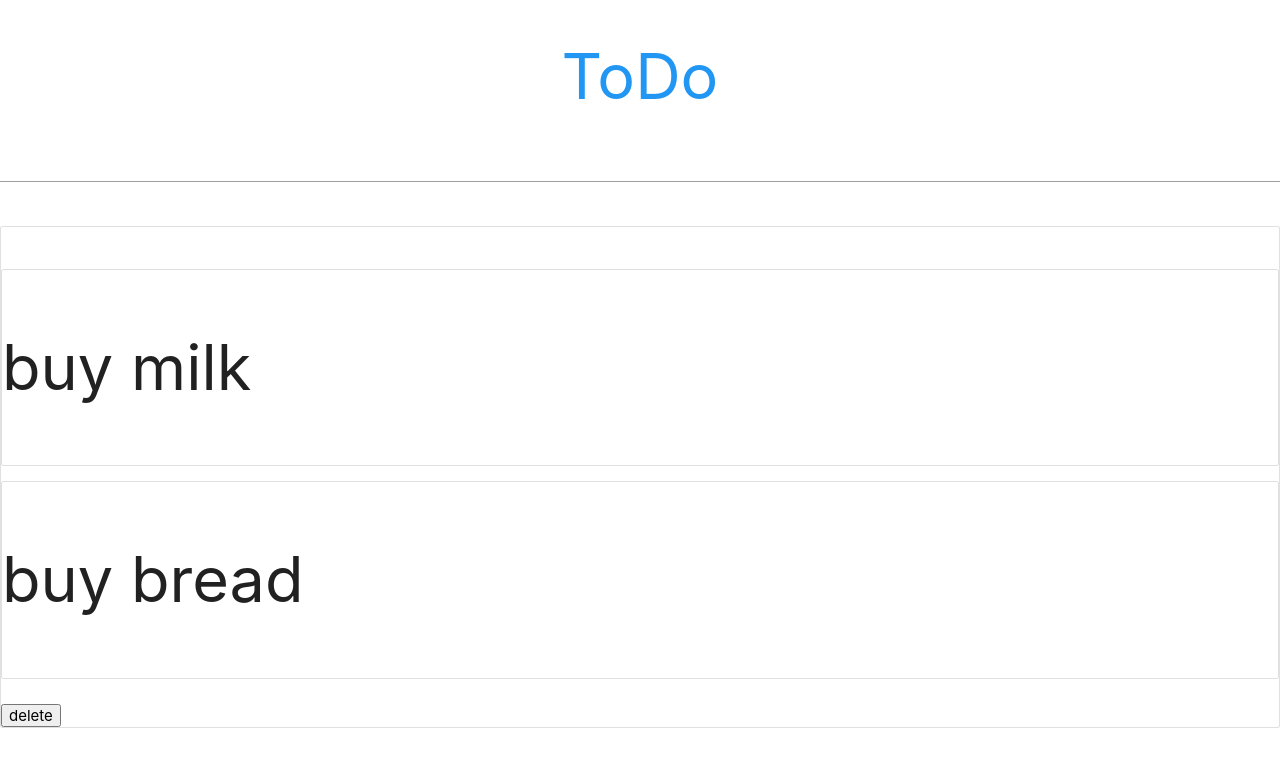
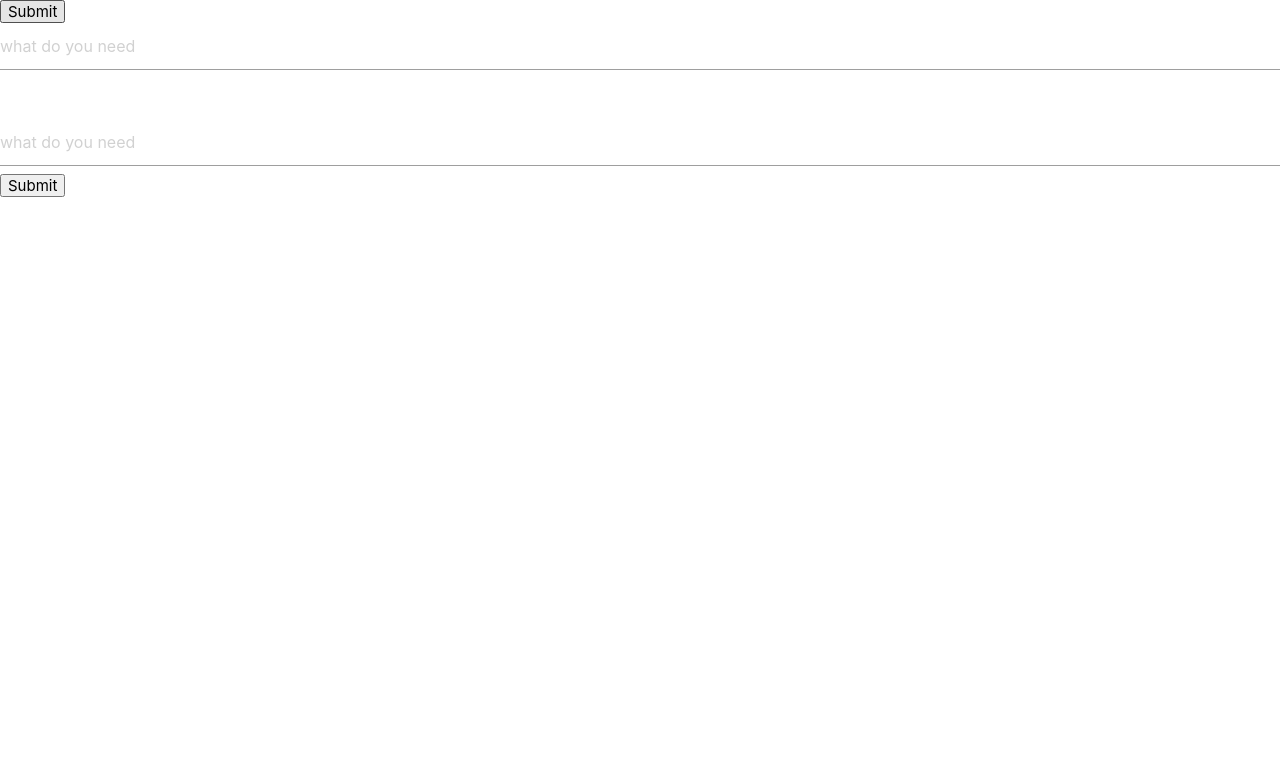
Before and after one commit to Rhys-Ward/To-do-List, a React (Create React App) app in the folder todoapp/: page / in a window 1280 px wide. Shown: the top 766 px of the page. Built offline with nearby package versions, Linux system fonts and the light colour scheme.

Commit message:
buttons and input working

```diff
--- a/todoapp/src/App.js
+++ b/todoapp/src/App.js
@@ -1,98 +1,58 @@
-// import { useState } from "react";
-// import Todos from "./components/todos";
-// // import Input from "./components/input";
+import Display from "./components/Display";
+import Input from "./components/Input";
+import { useState } from "react";
+
+const App = () => {
+  // DISPLAY
+  // INPUT
+  const [input, setInput] = useState("");
+  // DISPLAY LIST
+  const [toDo, setToDo] = useState([]);
+
+  // input
+  const addHandler = (event) => {
+    setInput(event.target.value);
+  };
+
+// SUBMIT BUTTON
+  const handleClick = () => {
+    let storedList = [...toDo];
+    storedList.push(input);
+    setToDo(storedList);
+
+    // setToDo([...toDo, { input }]);
+  };
 
 
-// const App = () => {
+  // DELETE
+  const removeHandler = (index) => {
+    let storedArr = [...toDo];
+    storedArr.splice(index, 1);
+    setToDo(storedArr);
+  };
 
-// // ARRAY OF ITEMS
-// const [todos, setToDos] = useState([
-//   {id:1, content: "buy milk"},
-//   {id:2, content:"buy bread"}
-// ]);
+  return (
+    <div>
+      <button onClick={handleClick}> Submit </button>
+      <input
+        type="text"
+        placeholder="what do you need"
+        name="input"
+        onChange={addHandler}
+      />
 
-// // DELETE BUTTON
-// const removeHandler = (index) => {
-//   let storedlist = [...todos];
-//     storedlist.splice(index,1);
-//     setToDos(storedlist);
+      <ul>
+        {toDo.map((x, i) => (
+          <li key={i}> {x}
+            <button onClick={() => removeHandler(i)}>Done</button>
+          </li>
+        ))}
+      </ul>
 
-// }
-
-
-// // RETURN
-//   return (
-//     <div className='todo-app container'>
-//         <h1 className="center blue-text">ToDo</h1>
-
-
-
-//   <Todos todos={todos} removeHandler = {removeHandler} />
-
-
-//     </div>
-//    );
-// }
-
-
-
-// export default App;
-
-
-
-
-
-
-
-
-
-
-
-
-import { useState } from "react";
-import Todos from "./components/todos";
-import Input from "./components/input";
-
-
-const App = () => {
-// USER INPUT
-const [userInput, setUserInput] = useState([""])
-
-// ON THIS EVENT
-const changeHandler = (event) => {
-    setUserInput(event.target.value)
-}
-
-  // ARRAY OF ITEMS
-const [todos, setToDos] = useState([
-  {id:1, content: "buy milk"},
-  {id:2, content:"buy bread"}
-])
-
-// DELETE BUTTON
-const removeHandler = (index) => {
-  let storedlist = [...todos];
-    storedlist.splice(index,1);
-    setToDos(storedlist);
-
-}
-
-// RETURN
-  return (
-    <div className='App'>
-        <h1 className="center blue-text">ToDo</h1>
-
-        <Input input={changeHandler} user={userInput} />
-        <Todos todos={todos} removeHandler = {removeHandler}/>
-        {/* {todos.map(() => {
-          // <p key={index}></p>
-         return  <Todos todos={todos} removeHandler = {removeHandler}/>
-        })} */}
-
+      <Display  />
+      <Input />
     </div>
-   );
-}
-
-
+  );
+};
 
 export default App;
--- /dev/null
+++ b/todoapp/src/Display.js
@@ -0,0 +1,13 @@
+import Input from "input"
+
+const Display = ( { input } ) => {
+
+    return (
+        <div>
+            <h1>{input}</h1>
+
+        </div>
+     );
+}
+
+export default Display;
--- /dev/null
+++ b/todoapp/src/components/Display.js
@@ -0,0 +1,13 @@
+
+
+
+const Display = ( {toDo} ) => {
+    return (
+        <div>
+            <h1>{toDo}</h1>
+
+        </div>
+     );
+}
+
+export default Display;
--- a/todoapp/src/components/input.js
+++ b/todoapp/src/components/input.js
@@ -1,13 +1,17 @@
-// import { useState } from "react"
 
-const Input = ({ changeHandler, userInput}) => {
+const Input = ( { addHandler } ) => {
+
 
     return (
         <div>
-            <input onChange={changeHandler}></input>
-            <h2>{userInput}</h2>
+            <input
+        placeholder="what do you need"
+        name="input"
+        type="text" />
+            <button onClick={() => (addHandler)}>Submit</button>
+        </div>
 
-        </div>
-    )
+     );
 }
-export default Input
+
+export default Input;
--- a/todoapp/src/components/todos.js
+++ /dev/null
@@ -1,26 +0,0 @@
-import React from "react"
-const Todos = ( {todos, removeHandler, index} ) => {
-
-    const todoList = todos.length ? (
-        todos.map((todo)=>{
-            return (
-                <div className="collection item" key={index}>
-                    <p onClick={() => {removeHandler(todos.index)}}>
-                        {todo.content}
-                    </p>
-                </div>
-            )
-        })
-    ) : (
-        <p className="center">You have no todos left</p>
-    )
-
-    return (
-        <div className="todos collection">
-            <h1 key={index}>{todoList}</h1>
-            <button onClick={() => removeHandler(index)}>delete</button>
-        </div>
-     );
-}
-
-export default Todos ;
```
